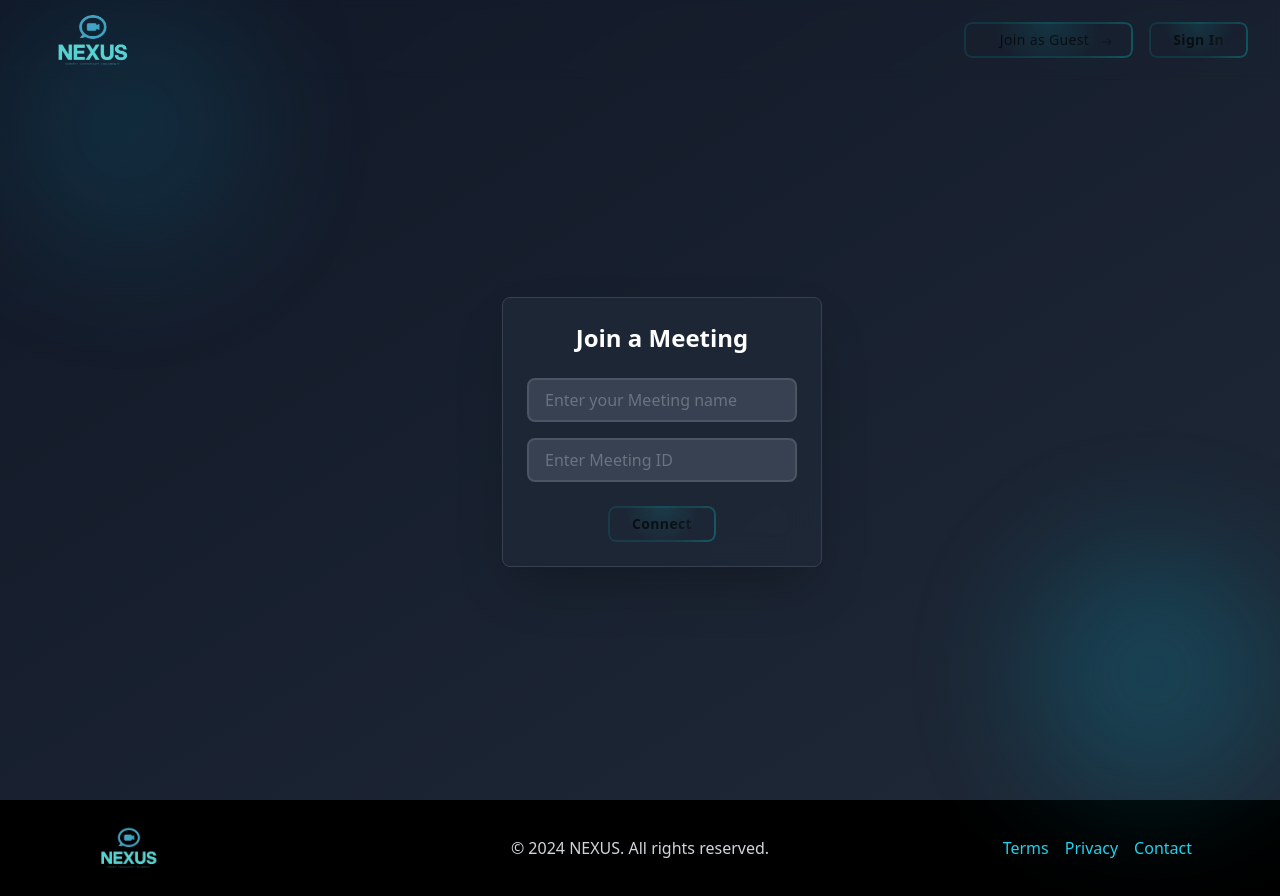
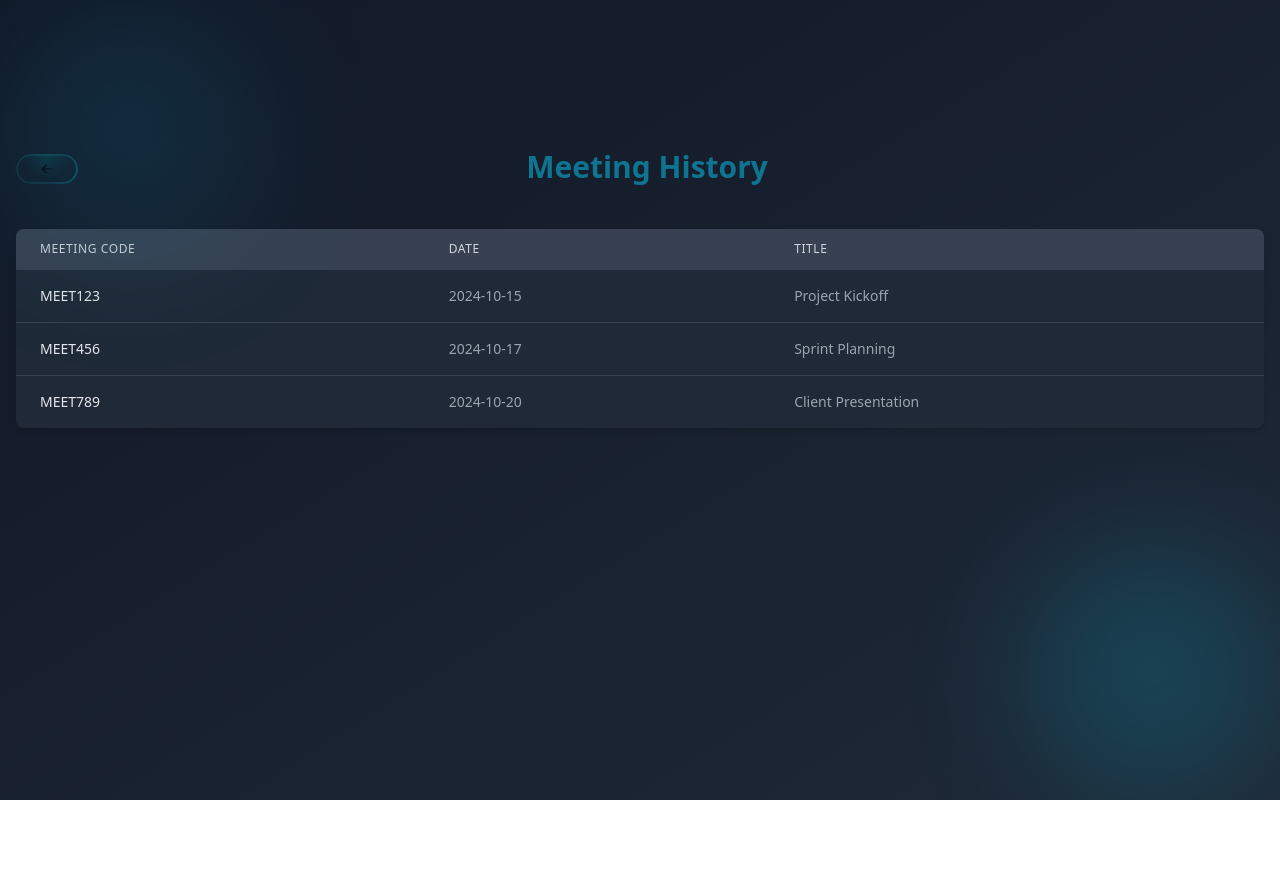
Before and after one commit to rahulxa/Nexus, a React (Vite) app in the folder frontend/: page /meeting-history in a window 1280 px wide. Before the commit this address led to /join-as-guest. After the commit the page ends 800 px from the top, so only its background shows below. Built offline with nearby package versions, Linux system fonts and the light colour scheme; no server answers.

Commit message:
add meeting hsitory page

```diff
--- a/frontend/src/App.jsx
+++ b/frontend/src/App.jsx
@@ -9,6 +9,7 @@ import Logout from "./pages/Logout"
 import Home from "./pages/Home"
 import VideoMeet from "./pages/VideoMeet"
 import JoinAsGuest from "./pages/JoinAsGuest"
+import MeetingHistory from "./pages/MeetingHistory"
 
 function Layout() {
   return (
@@ -37,6 +38,7 @@ function App() {
           </Route>
           <Route path="home" element={<Home />} />
           <Route path="/:url" element={<VideoMeet />} />
+          <Route path="/meeting-history" element={<MeetingHistory />} />
         </Routes>
       </BrowserRouter>
     </Provider>
--- a/frontend/src/pages/Home.jsx
+++ b/frontend/src/pages/Home.jsx
@@ -3,7 +3,7 @@ import ShinyButton from '../components/magicui/ShinyButton';
 import axios from 'axios';
 import GradualSpacings from '../components/magicui/GradualSpacing';
 import httpStatus from 'http-status';
-import { useNavigate } from 'react-router-dom';
+import { Link, useNavigate } from 'react-router-dom';
 import { setMeetingId } from '../store/MeetingSlice';
 import { useDispatch } from 'react-redux';
 import { motion } from 'framer-motion';
@@ -39,7 +39,9 @@ function Home() {
         }
         try {
             if (isCreatingMeeting) {
-                const response = await axios.post("http://localhost:8080/api/v1/meeting/create-meeting");
+                const response = await axios.post("http://localhost:8080/api/v1/meeting/create-meeting",
+                    { username: appUsername }
+                );
                 if (response.status === httpStatus.CREATED) {
                     const meetingId = response.data.data.meetingCode;
                     dispatch(setMeetingId({ meetingId: meetingId }));
@@ -141,27 +143,35 @@ function Home() {
                 />
 
 
-                <div className="flex items-center justify-between relative z-10 ">
+                <div className="flex items-center justify-between relative z-10 -mt-5 ml-7 mr-7">
                     <motion.div
                         initial={{ opacity: 0, y: -20 }}
                         animate={{ opacity: 1, y: 0 }}
                         transition={{ duration: 0.5 }}
-                        className="flex-shrink-0" // Prevents the logo from shrinking
+                        className="flex-shrink-0"
                     >
                         <img src='MyLogo.png' className='h-20 w-auto' alt="Logo" />
                     </motion.div>
 
-                    <p className='text-center text-lg font-semibold text-cyan-700 border-b-2 border-cyan-700 pb-1 inline-block'>
+                    <p className='text-center text-lg font-semibold text-cyan-600 border-cyan-700 pb-1 inline-block ml-32'>
                         Welcome {appUsername}!
                     </p>
 
-                    <button
-                        className="rounded-lg px-3 py-1 font-bold bg-transparent text-cyan-600 border border-cyan-600 hover:bg-cyan-950 duration-300 ease-in-out"
-                        onClick={handleLogout}
-                    >
-                        Logout
-                    </button>
+                    <div className="flex items-center space-x-4">
+
+                        <Link to="/meeting-history" className='text-cyan-600 font-semibold'>
+                            View Meeting History
+                        </Link>
+
+                        <button
+                            className="rounded-md px-3 py-1 text-sm font-bold bg-transparent text-cyan-600 border-2 border-cyan-600 hover:bg-cyan-950 duration-300 ease-in-out"
+                            onClick={handleLogout}
+                        >
+                            Logout
+                        </button>
+                    </div>
                 </div>
+
 
 
                 {/* Main Container */}
--- /dev/null
+++ b/frontend/src/pages/MeetingHistory.jsx
@@ -0,0 +1,56 @@
+import React, { useState } from 'react';
+import { useNavigate } from 'react-router-dom';
+import { BiArrowBack } from 'react-icons/bi';
+import ShinyButton from '../components/magicui/ShinyButton';
+
+function MeetingHistory() {
+    const navigate = useNavigate();
+    const [meetings, setMeetings] = useState([
+        { id: 1, code: 'MEET123', date: '2024-10-15', MeetingUsername: 'Project Kickoff' },
+        { id: 2, code: 'MEET456', date: '2024-10-17', MeetingUsername: 'Sprint Planning' },
+        { id: 3, code: 'MEET789', date: '2024-10-20', MeetingUsername: 'Client Presentation' },
+    ]);
+
+    return (
+        <div className="h-screen bg-gradient-to-br from-gray-900 to-gray-800 p-4 flex flex-col items-center justify-center relative">
+            <div className="absolute top-0 left-0 w-64 h-64 bg-cyan-700 rounded-full opacity-20 filter blur-3xl"></div>
+            <div className="absolute bottom-0 right-0 w-64 h-64 bg-cyan-500 rounded-full opacity-20 filter blur-3xl"></div>
+
+            <div className="container mx-auto -mt-56">
+                <div className="flex items-center mb-4">
+                    <ShinyButton
+                        text={<BiArrowBack />}
+                        onClick={() => navigate(-1)}
+                        className="rounded-full"
+                    />
+                    <div className="flex-grow flex justify-center">
+                        <h1 className="text-3xl font-bold text-cyan-700 mb-1 text-center -ml-12">Meeting History</h1>
+                    </div>
+                </div>
+
+                <div className="bg-gray-800 shadow-md rounded-lg overflow-hidden mt-10">
+                    <table className="min-w-full divide-y divide-gray-700">
+                        <thead className="bg-gray-700">
+                            <tr>
+                                <th className="px-6 py-3 text-left text-xs font-medium text-gray-300 uppercase tracking-wider">Meeting Code</th>
+                                <th className="px-6 py-3 text-left text-xs font-medium text-gray-300 uppercase tracking-wider">Date</th>
+                                <th className="px-6 py-3 text-left text-xs font-medium text-gray-300 uppercase tracking-wider">Title</th>
+                            </tr>
+                        </thead>
+                        <tbody className="bg-gray-800 divide-y divide-gray-700">
+                            {meetings.map((meeting) => (
+                                <tr key={meeting.id}>
+                                    <td className="px-6 py-4 whitespace-nowrap text-sm font-medium text-gray-200">{meeting.code}</td>
+                                    <td className="px-6 py-4 whitespace-nowrap text-sm text-gray-400">{meeting.date}</td>
+                                    <td className="px-6 py-4 whitespace-nowrap text-sm text-gray-400">{meeting.MeetingUsername}</td>
+                                </tr>
+                            ))}
+                        </tbody>
+                    </table>
+                </div>
+            </div>
+        </div>
+    );
+}
+
+export default MeetingHistory;
```
